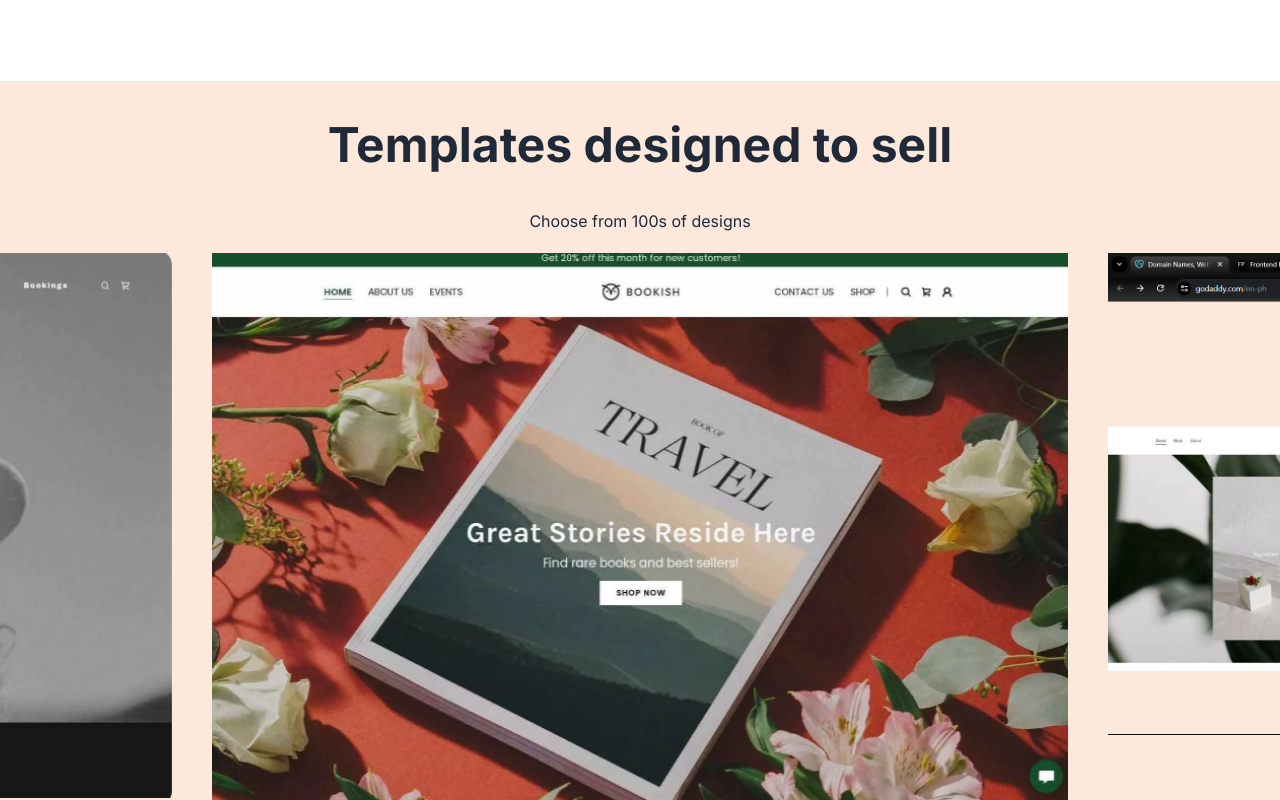
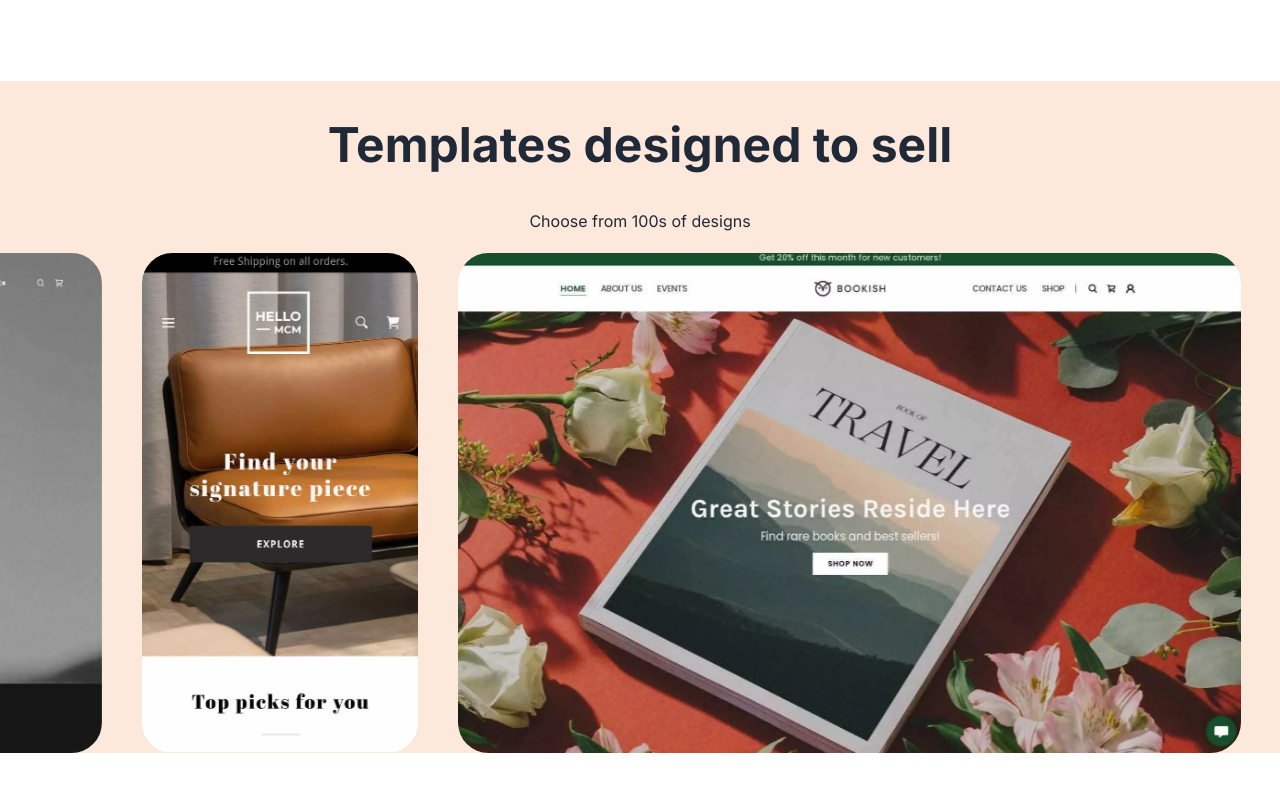
Before and after one commit to Daniel264/GoDaddy, a Next.js app: page / in a window 1280 px wide. Shown: the part 769-1569 px from the top of the page. After the commit the page ends 1522 px from the top, so only its background shows below. Built offline with nearby package versions, Linux system fonts and the light colour scheme.

Commit message:
add border radius to each image

```diff
--- a/components/Carousel.tsx
+++ b/components/Carousel.tsx
@@ -1,4 +1,4 @@
-"use client"
+"use client";
 
 import Image from "next/image";
 import React, { useEffect, useState } from "react";
@@ -24,8 +24,12 @@ const Carousel = ({ images }: CarouseProps) => {
         style={{ transform: `translateX(-${currentIndex * 100}%)` }}
       >
         {images.map((image, index) => (
-          <div key={index} className="min-w-full">
-            <Image src={image} alt="" className="w-full h-auto px-5" />
+          <div key={index} className="min-w-fit px-5">
+            <Image
+              src={image}
+              alt=""
+              className="w-full h-[500px] rounded-badge object-cover"
+            />
           </div>
         ))}
       </div>
--- a/package.json
+++ b/package.json
@@ -11,7 +11,8 @@
   "dependencies": {
     "next": "14.2.5",
     "react": "^18",
-    "react-dom": "^18"
+    "react-dom": "^18",
+    "sharp": "^0.33.5"
   },
   "devDependencies": {
     "@types/node": "^20",
```
Also changed, not shown: components/Templates.tsx (+8 -0 lines), 1 other file (tests, documents, lock files or other folders).
